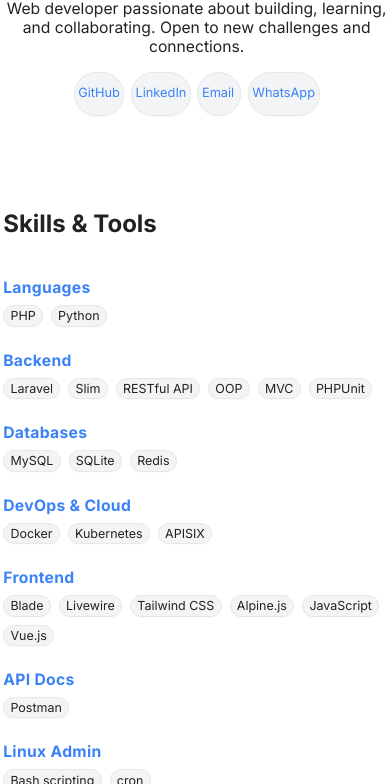
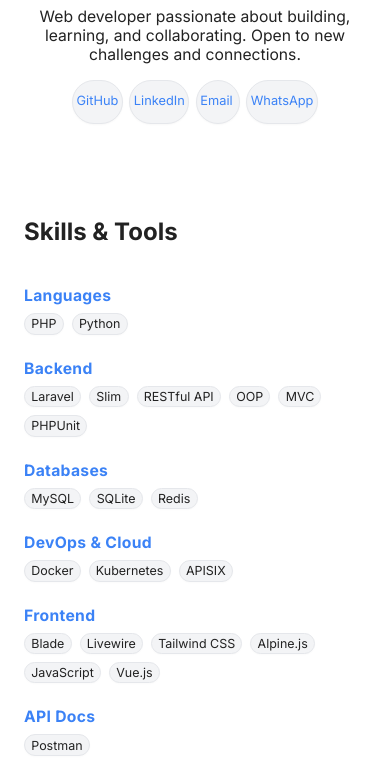
Before and after one commit to Pola5h/Pola5h.github.io, a plain HTML site: page index.html in a window 390 px wide. Shown: the part 76-860 px from the top of the page. Drawn offline with Linux system fonts and the light colour scheme.

Commit message:
style: Adjust padding and box-sizing for improved layout on smaller screens

```diff
--- a/index.html
+++ b/index.html
@@ -235,21 +235,23 @@
         @media (max-width: 600px) {
             body {
                 display: block;
-                padding: 0.5rem 0.1rem;
+                padding: 1rem 1rem;
                 min-height: 100vh;
+                box-sizing: border-box;
             }
 
             .hero {
-                padding: 1.5rem 0.5rem 1.2rem 0.5rem;
+                padding: 1.5rem 1rem 1.2rem 1rem;
                 background: #fff;
                 border-radius: 1.2rem;
                 box-shadow: 0 4px 32px rgba(0, 0, 0, 0.06);
                 margin-bottom: 1.2rem;
                 max-width: 100vw;
+                box-sizing: border-box;
             }
 
             .skills {
-                padding: 1.2rem 4vw;
+                padding: 1.2rem 1rem;
                 max-width: 100vw;
                 margin-left: 0;
                 margin-right: 0;
@@ -324,7 +326,7 @@
 
             .hero,
             .skills {
-                padding: 0.7rem 0.1rem;
+                padding: 0.7rem 0.5rem;
             }
 
             .links a {
```
